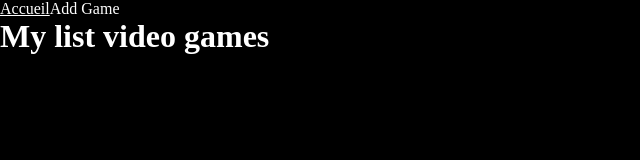
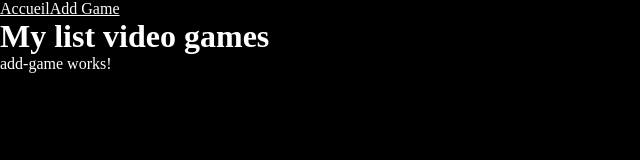
Before and after one commit to Vianney-Gln/ANGULAR-CRUD, an Angular app: page /addGame in a window 1280 px wide. Before the commit this address led to /. Shown: the top 160 px of the page, without its empty margins (0-640 px from the left). Built offline with nearby package versions, Linux system fonts and the light colour scheme.

Commit message:
created a addGame component and routing as addGame in appRouting

```diff
--- /dev/null
+++ b/src/app/add-game/add-game.component.html
@@ -0,0 +1 @@
+<p>add-game works!</p>
--- /dev/null
+++ b/src/app/add-game/add-game.component.scss
@@ -0,0 +1,3 @@
+* {
+  color: white;
+}
--- /dev/null
+++ b/src/app/add-game/add-game.component.ts
@@ -0,0 +1,15 @@
+import { Component, OnInit } from '@angular/core';
+
+@Component({
+  selector: 'app-add-game',
+  templateUrl: './add-game.component.html',
+  styleUrls: ['./add-game.component.scss']
+})
+export class AddGameComponent implements OnInit {
+
+  constructor() { }
+
+  ngOnInit(): void {
+  }
+
+}
--- a/src/app/app-routing.module.ts
+++ b/src/app/app-routing.module.ts
@@ -1,8 +1,12 @@
 import { NgModule } from '@angular/core';
 import { RouterModule, Routes } from '@angular/router';
+import { AddGameComponent } from './add-game/add-game.component';
 import { ListGameComponent } from './list-game/list-game.component';
 
-const routes: Routes = [{path: '', component: ListGameComponent}];
+const routes: Routes = [
+  {path: '', component: ListGameComponent},
+  {path: 'addGame', component: AddGameComponent}
+];
 
 @NgModule({
   imports: [RouterModule.forRoot(routes)],
--- a/src/app/app.module.ts
+++ b/src/app/app.module.ts
@@ -5,12 +5,14 @@ import { AppRoutingModule } from './app-routing.module';
 import { AppComponent } from './app.component';
 import { ListGameComponent } from './list-game/list-game.component';
 import { TopBarComponent } from './top-bar/top-bar.component';
+import { AddGameComponent } from './add-game/add-game.component';
 
 @NgModule({
   declarations: [
     AppComponent,
     ListGameComponent,
-    TopBarComponent
+    TopBarComponent,
+    AddGameComponent
   ],
   imports: [
     BrowserModule,
--- a/src/app/top-bar/top-bar.component.html
+++ b/src/app/top-bar/top-bar.component.html
@@ -1,7 +1,7 @@
 <div class="container-top-bar">
   <div class="container-home-link">
     <a [routerLink]="['']">Accueil</a>
-    <a>Add Game</a>
+    <a [routerLink]="['addGame']">Add Game</a>
   </div>
   <div class="container-title">
     <h1>My list video games</h1>
```
Also changed, not shown: 1 other file (tests, documents, lock files or other folders).
